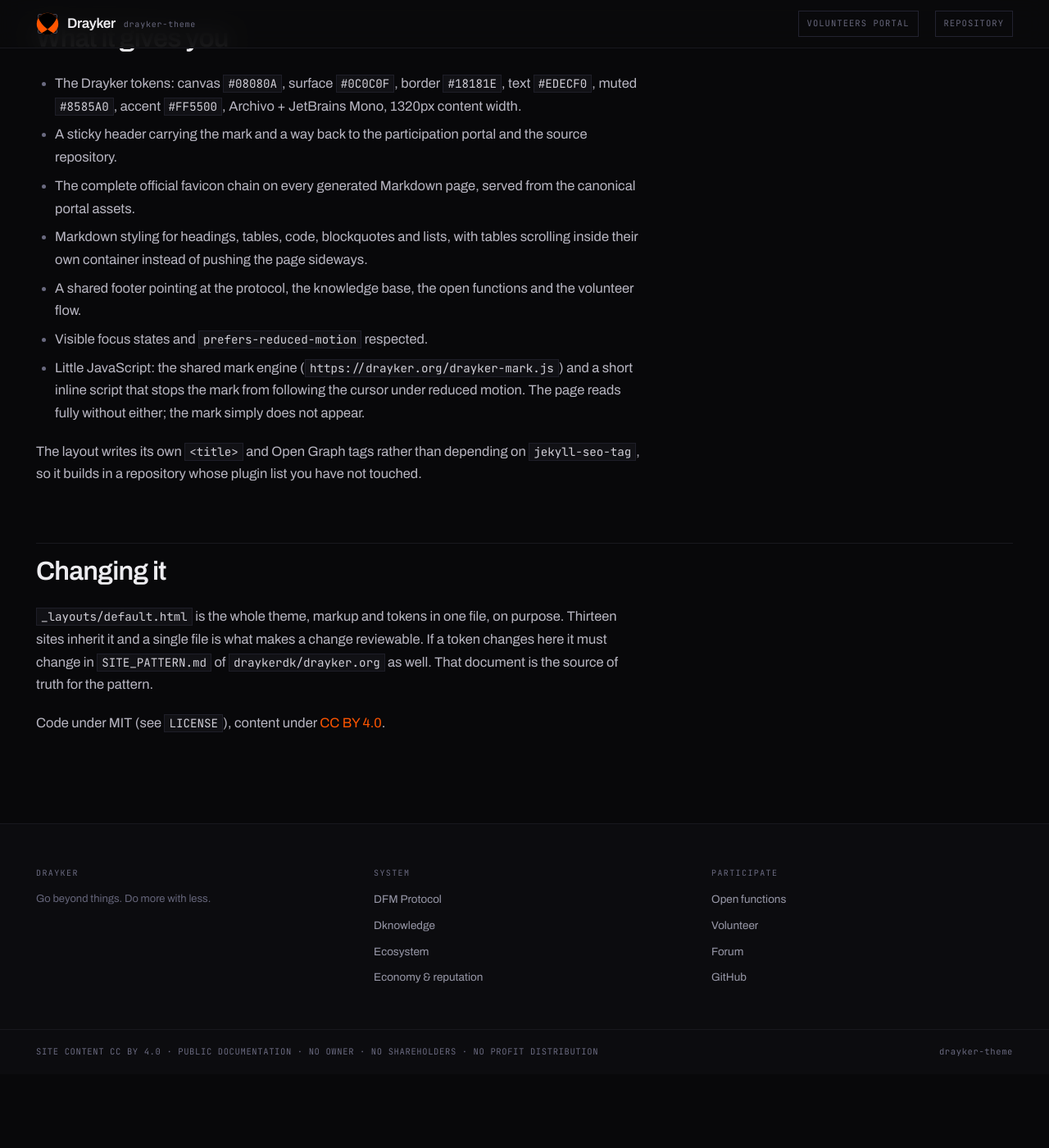
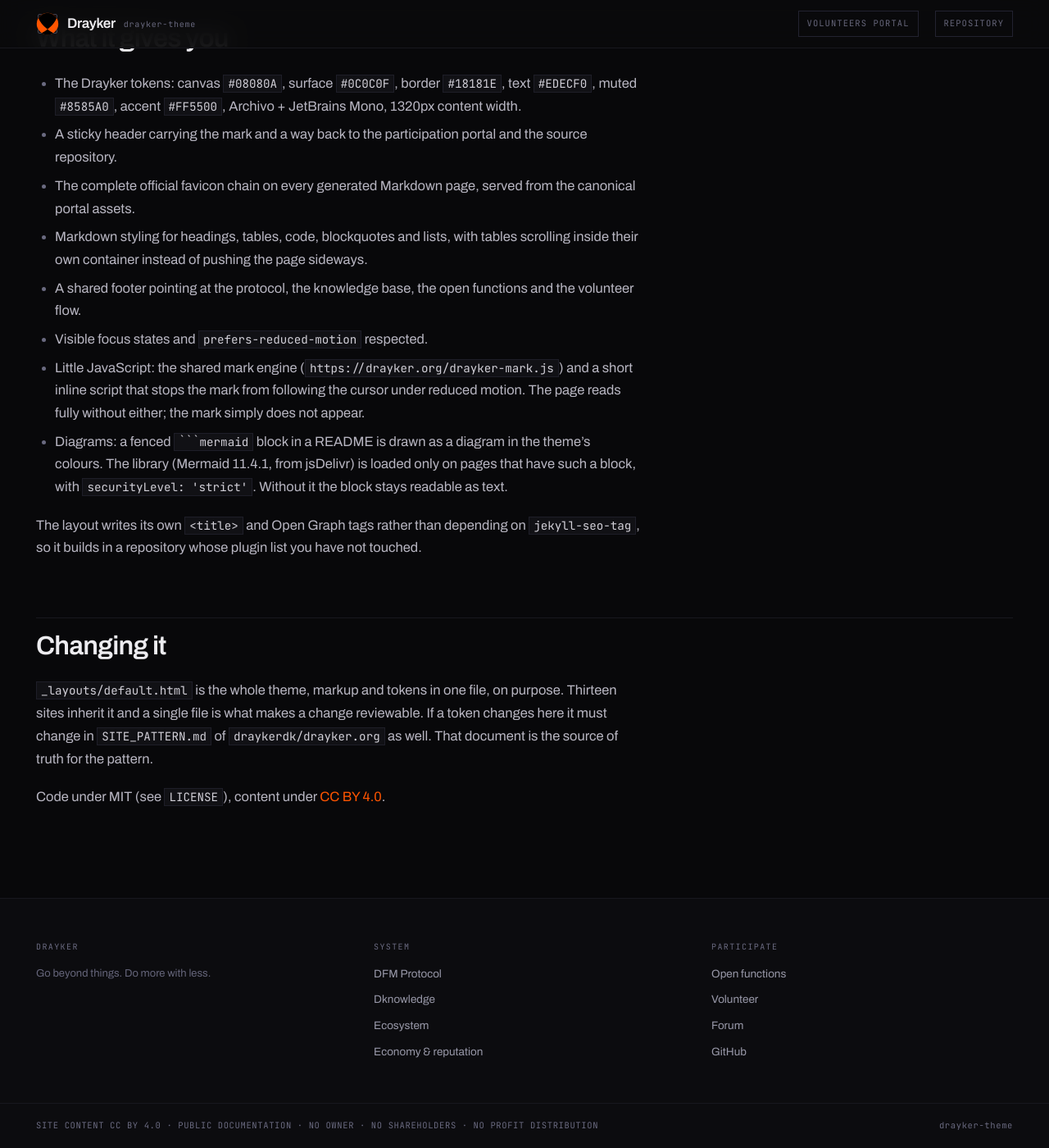
Before and after one commit to draykerdk/drayker-theme, a Jekyll site: the page built from README.md, in a window 1280 px wide and 1400 px high, scrolled down 1426 px. Shown: the whole window at 82% size. Built offline with Jekyll 4.4.1, drawn with Linux system fonts in a browser that asks for light colours; our own code applies the rules of GitHub Pages for plain Markdown files; before the commit the page ends 2736 px from its top, so only the background shows below that.

Commit message:
Draw mermaid diagrams in the theme's colours, only on pages that have one

`````diff
--- a/README.md
+++ b/README.md
@@ -39,6 +39,7 @@ If the site is served from `docs/`, the `_config.yml` goes in `docs/` too.
 - A shared footer pointing at the protocol, the knowledge base, the open functions and the volunteer flow.
 - Visible focus states and `prefers-reduced-motion` respected.
 - Little JavaScript: the shared mark engine (`https://drayker.org/drayker-mark.js`) and a short inline script that stops the mark from following the cursor under reduced motion. The page reads fully without either; the mark simply does not appear.
+- Diagrams: a fenced ```` ```mermaid ```` block in a README is drawn as a diagram in the theme's colours. The library (Mermaid 11.4.1, from jsDelivr) is loaded only on pages that have such a block, with `securityLevel: 'strict'`. Without it the block stays readable as text.
 
 The layout writes its own `<title>` and Open Graph tags rather than depending on `jekyll-seo-tag`, so it builds in a repository whose plugin list you have not touched.
 
--- a/_layouts/default.html
+++ b/_layouts/default.html
@@ -140,6 +140,9 @@ main{display:block}
 .dk-doc code{font-family:'JetBrains Mono',monospace;font-size:0.86em;background:#111115;border:1px solid #1E1E28;padding:1px 5px;color:#D2D0D8}
 .dk-doc pre{background:#0C0C0F;border:1px solid #18181E;padding:18px 20px;overflow-x:auto;margin:0 0 1.4em;line-height:1.55}
 .dk-doc pre code{background:none;border:0;padding:0;font-size:13.5px;color:#B8B6C2}
+.dk-doc .dk-diagram{background:#0C0C0F;border:1px solid #18181E;padding:18px 20px;overflow-x:auto;margin:0 0 1.4em;text-align:center;white-space:pre;font-family:'JetBrains Mono',monospace;font-size:13.5px;color:#B8B6C2}
+.dk-doc .dk-diagram[data-processed]{white-space:normal}
+.dk-doc .dk-diagram svg{max-width:100%;height:auto}
 .dk-doc table{border-collapse:collapse;width:100%;margin:0 0 1.4em;font-size:14.5px;display:block;overflow-x:auto}
 .dk-doc th,.dk-doc td{border:1px solid #18181E;padding:10px 14px;text-align:left;vertical-align:top}
 .dk-doc th{background:#0C0C0F;font-family:'JetBrains Mono',monospace;font-size:11px;letter-spacing:0.1em;text-transform:uppercase;color:#8585A0;font-weight:500}
@@ -253,5 +256,46 @@ main{display:block}
     } catch (e) {}
   });
 </script>
+<script type="module">
+  // A ```mermaid block in a README is drawn as a diagram. The library is loaded only on a
+  // page that has such a block, at a fixed version, with scripts and links inside diagrams
+  // disabled. Without it the block stays readable as text, in the same box as code.
+  const blocks = document.querySelectorAll('.dk-doc code.language-mermaid, .dk-doc div.language-mermaid code');
+  if (blocks.length) {
+    const nodes = [];
+    blocks.forEach((code) => {
+      const host = code.closest('div.language-mermaid') || code.closest('pre') || code;
+      const el = document.createElement('div');
+      el.className = 'mermaid dk-diagram';
+      el.textContent = code.textContent;
+      host.replaceWith(el);
+      nodes.push(el);
+    });
+    try {
+      const { default: mermaid } = await import('https://cdn.jsdelivr.net/npm/mermaid@11.4.1/dist/mermaid.esm.min.mjs');
+      mermaid.initialize({
+        startOnLoad: false,
+        securityLevel: 'strict',
+        theme: 'base',
+        themeVariables: {
+          darkMode: true,
+          background: '#0C0C0F',
+          fontFamily: 'Archivo, sans-serif',
+          primaryColor: '#111115',
+          primaryTextColor: '#EDECF0',
+          primaryBorderColor: '#FF5500',
+          secondaryColor: '#0C0C0F',
+          tertiaryColor: '#0C0C0F',
+          lineColor: '#8585A0',
+          textColor: '#EDECF0',
+          clusterBkg: '#0C0C0F',
+          clusterBorder: '#18181E',
+          edgeLabelBackground: '#08080A'
+        }
+      });
+      await mermaid.run({ nodes });
+    } catch (e) {}
+  }
+</script>
 </body>
 </html>
`````
Also changed, not shown: tools/check.js (+7 -0 lines).
